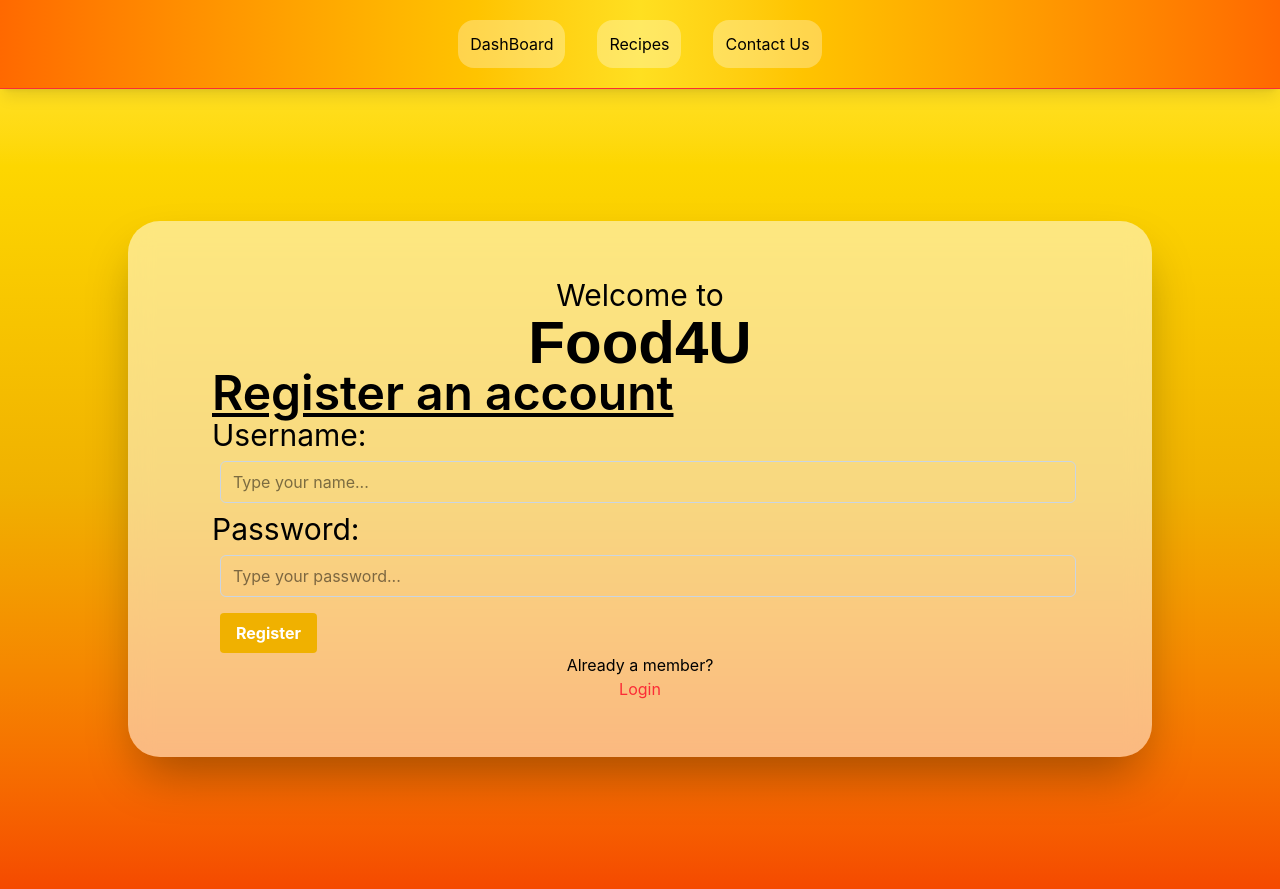
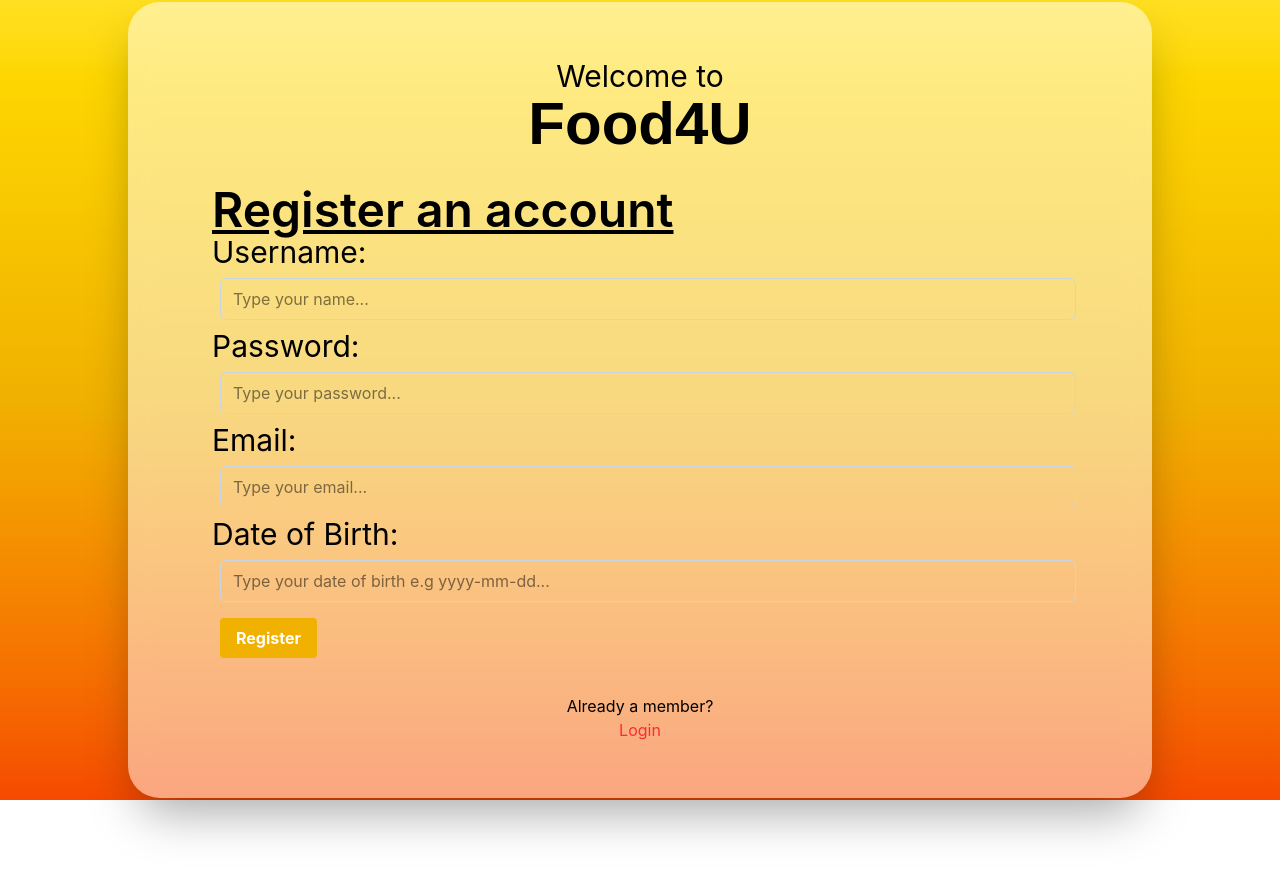
Before and after one commit to RayW-exe/Food4U, a React (Vite) app: page /Register in a window 1280 px wide. After the commit the page ends 800 px from the top, so only its background shows below. Built offline with nearby package versions, Linux system fonts and the light colour scheme; data requests are answered from the project's data file; a web font is replaced by a local one.

Commit message:
Added  User information and logout

```diff
--- a/src/App.jsx
+++ b/src/App.jsx
@@ -1,5 +1,5 @@
 import { useState, useEffect } from 'react'
-import { Route,Routes,Link, useNavigate } from 'react-router'
+import { Route,Routes,Link, useNavigate, useLocation } from 'react-router'
 import Recipes from './Pages/Recipes'
 import Register from './Pages/Register'
 import Login from './Pages/Login'
@@ -15,12 +15,16 @@ import Contactus from './Pages/ContactUs'
 function App() {
   const [userName, setUsername] = useState("")
   const [password, setPassword] = useState("")
+  const [email, setEmail] = useState("")
+  const [dateOfBirth, setDateOfBirth] = useState("")
+
   const [fastFoodItems, setFastFoodItems] = useState("")
   const [drinksItems, setDrinKsItems] = useState("")
   const [bakedItems, setBakedItems] = useState("")
   const [search, setSearch] = useState("")
 
   const navigate = useNavigate();
+  const location = useLocation();
 
   const handleLogin = () => {
     fetch("http://localhost:3000/users")
@@ -31,6 +35,9 @@ function App() {
       );
 
       if(findUser){
+        setUsername(findUser.username);
+        setEmail(findUser.email);
+        setDateOfBirth(findUser.dateOfBirth);
         navigate("/Dashboard")
       } else {
         alert("Invalid Credentials!!!")
@@ -39,10 +46,20 @@ function App() {
     .catch((error) => console.error("Login error:", error))
   };
 
+  const handleLogout = () => {
+    setUsername("");
+    setPassword("");
+    setEmail("");
+    setDateOfBirth("");
+    navigate("/")
+  }
+
   const handleRegister = () => {
     const newUser = {
       username:userName,
-      password:password
+      password:password,
+      email:email,
+      dateOfBirth:dateOfBirth
     };
 
     fetch("http://localhost:3000/users",{
@@ -79,20 +96,21 @@ function App() {
     .then(data => setBakedItems(data))
   }, []);
 
-
   return (
     <>
-     <nav className='bg-linear-to-r from-orange-500 via-yellow-300 to-orange-500 backdrop-blur-md shadow-lg px-8 py-5 flex justify-center gap-8 sticky top-0 z-50 border-b border-red-500'>
-       <Link to="/Dashboard" className="bg-white/30 p-3 rounded-2xl hover:bg-white/40">DashBoard</Link>
-       <Link to="/Recipes" className="bg-white/30 p-3 rounded-2xl hover:bg-white/40">Recipes</Link>
-       <Link to="/ContactUs" className="bg-white/30 p-3 rounded-2xl hover:bg-white/40">Contact Us</Link>
-     </nav>
+    {location.pathname !== '/' && location.pathname !== '/Register' && (
+      <nav className='bg-linear-to-r from-orange-500 via-yellow-300 to-orange-500 backdrop-blur-md shadow-lg px-8 py-5 flex justify-center gap-8 sticky top-0 z-50 border-b border-red-500'>
+        <Link to="/Dashboard" className="bg-white/30 p-3 rounded-2xl hover:bg-white/40">DashBoard</Link>
+        <Link to="/Recipes" className="bg-white/30 p-3 rounded-2xl hover:bg-white/40">Recipes</Link>
+        <Link to="/ContactUs" className="bg-white/30 p-3 rounded-2xl hover:bg-white/40">Contact Us</Link>
+      </nav>
+    )}
 
      <Routes>
         <Route path="/" element={<Login userName={userName} setUsername={setUsername} password={password} setPassword={setPassword} onLogin={handleLogin}/>} />
-        <Route path="/Register" element={<Register userName={userName} setUsername={setUsername} password={password} setPassword={setPassword} onRegister={handleRegister}/>}/>
+        <Route path="/Register" element={<Register userName={userName} setUsername={setUsername} password={password} setPassword={setPassword} onRegister={handleRegister} email={email} setEmail={setEmail} dateOfBirth={dateOfBirth} setDateOfBirth={setDateOfBirth}/>}/>
         <Route path="/Recipes" element={<Recipes />}/>
-        <Route path="/Dashboard" element={<Dashboard />}/>
+        <Route path="/Dashboard" element={<Dashboard userName={userName} email={email} dateOfBirth={dateOfBirth} onLogout={handleLogout} />}/>
         <Route path="/FastFoods" element={<FastFoods fastFoodItems={fastFoodItems} search={search} setSearch={setSearch}/>}/>
         <Route path="/Drinks" element={<Drinks drinksItems={drinksItems} search={search} setSearch={setSearch}/>}/>
         <Route path="/BakedProducts" element={<BakedProducts bakedItems={bakedItems} search={search} setSearch={setSearch}/>}/>
--- a/src/Pages/Dashboard.jsx
+++ b/src/Pages/Dashboard.jsx
@@ -1,9 +1,9 @@
 
-function Dashboard () {
+function Dashboard ({userName, email, dateOfBirth, onLogout}) {
     return(
         <>
-         <div className="min-h-screen bg-linear-to-b from-yellow-300 via-yellow-500 to-orange-600 flex items-center justify-center">
-            <div className="bg-black/40 backdrop-blur-md border-white/60 rounded-4xl shadow-2xl/35 py-24 px-8 md:py-32 md:px-14 w-full max-w-5xl ">
+         <div className="min-h-screen bg-linear-to-b from-yellow-300 via-yellow-500 to-orange-600 flex flex-col items-center justify-center">
+            <div className="bg-black/40 backdrop-blur-md border-white/60 rounded-4xl shadow-2xl/35 py-24 px-8 md:py-32 md:px-14 w-full max-w-5xl m-5">
                 <div className="m-4">
                     <h1 className="text-white text-5xl text-center m-1">WELCOME TO</h1>
                     <h1 className="text-white text-5xl text-center font-food m-4">Food4U!!</h1>
@@ -15,6 +15,17 @@ function Dashboard () {
                     <h3 className="text-red-500 text-center m-3 font-semibold text-2xl">Please use the top navigation to move to the desired part of the website</h3>
                 </div>
             </div>
+            <div className="bg-black/40 backdrop-blur-md border-white/60 rounded-4xl shadow-2xl/35 py-24 px-8 md:py-32 md:px-14 w-full max-w-5xl m-10">
+                <div className="bg-white/30 p-6 rounded-4xl">
+                    <h1 className="text-white text-5xl text-center m-1 underline">User Information</h1>
+                    <p className="text-white m-3 text-2xl">Username: {userName}</p>
+                    <p className="text-white m-3 text-2xl">Email: {email}</p>
+                    <p className="text-white m-3 text-2xl">Date of Birth: {dateOfBirth}</p>
+                    <button className="bg-red-500 hover:bg-red-700 text-white font-bold py-2 px-4 rounded m-3" onClick={onLogout}>
+                        Logout
+                    </button>
+                </div>
+            </div>
          </div>
         </>
     )
--- a/src/Pages/Login.jsx
+++ b/src/Pages/Login.jsx
@@ -26,7 +26,7 @@ function Login ({username, password, setPassword, setUsername, onLogin}) {
                 <h1 className="text-6xl text-center font-food font-extrabold mb-4">
                     Food4U
                 </h1>
-                <form onSubmit={ handleSubmit } className="rounded-xl flex items-center justify-center h-55 m-7">
+                <form onSubmit={ handleSubmit } className="rounded-xl flex items-center justify-center max-h-150 m-7">
                     <div>
                         <h2 className="underline text-5xl font-semibold">
                             LOG-IN
--- a/src/Pages/Register.jsx
+++ b/src/Pages/Register.jsx
@@ -1,6 +1,6 @@
 import { Link } from "react-router";
 
-function Register ({username, password, setPassword, setUsername, onRegister}) {
+function Register ({username, password, setPassword, setUsername, onRegister, email, setEmail, dateOfBirth, setDateOfBirth}) {
     function handleSubmit (e) {
         e.preventDefault();
         onRegister();
@@ -14,13 +14,21 @@ function Register ({username, password, setPassword, setUsername, onRegister}) {
       setPassword(e.target.value)
    }
 
+   const handleChange3 = (e) => {
+      setEmail(e.target.value)
+   }
+
+   const handleChange4 = (e) => {
+      setDateOfBirth(e.target.value)
+   }
+
     return(
         <>
         <div className="min-h-screen bg-linear-to-b from-yellow-300 via-yellow-500 to-orange-600 flex items-center justify-center">
             <div className="bg-white/50 backdrop-blur-md border-white/60 rounded-4xl shadow-2xl/35 p-8 md:p-14 w-full max-w-5xl">
                 <h1 className="text-3xl text-center">Welcome to</h1>
                 <h1 className="text-6xl text-center font-food font-extrabold mb-8">Food4U</h1>
-                <form onSubmit={ handleSubmit } className="rounded-xl flex items-center justify-center h-55 m-7">
+                <form onSubmit={ handleSubmit } className="rounded-xl flex items-center justify-center max-h-150 m-7">
                     <div>
                         <h1 className="underline text-5xl font-semibold">Register an account</h1>
                         <label htmlFor="name" className="text-3xl">Username:</label>
@@ -41,6 +49,24 @@ function Register ({username, password, setPassword, setUsername, onRegister}) {
                         required
                         className="border border-slate-300 rounded-md px-3 py-2 w-full focus:outline-none focus:border-blue-500 focus:ring-1 focus:ring-blue-500 m-2 focus:bg-white"
                         />
+                        <label htmlFor="email" className="text-3xl">Email:</label>
+                        <input
+                        type="text"
+                        placeholder="Type your email..."
+                        value={email}
+                        onChange={handleChange3}
+                        required
+                        className="border border-slate-300 rounded-md px-3 py-2 w-full focus:outline-none focus:border-blue-500 focus:ring-1 focus:ring-blue-500 m-2 focus:bg-white"
+                        />
+                        <label htmlFor="dateOfBirth" className="text-3xl">Date of Birth:</label>
+                        <input
+                        type="text"
+                        placeholder="Type your date of birth e.g yyyy-mm-dd..."
+                        value={dateOfBirth}
+                        onChange={handleChange4}
+                        required
+                        className="border border-slate-300 rounded-md px-3 py-2 w-full focus:outline-none focus:border-blue-500 focus:ring-1 focus:ring-blue-500 m-2 focus:bg-white"
+                        />
                         <button type="submit" className="bg-yellow-500 hover:bg-yellow-700 text-white font-bold py-2 px-4 rounded m-2">Register</button>
                     </div>
                 </form>
```
Also changed, not shown: db.json.
